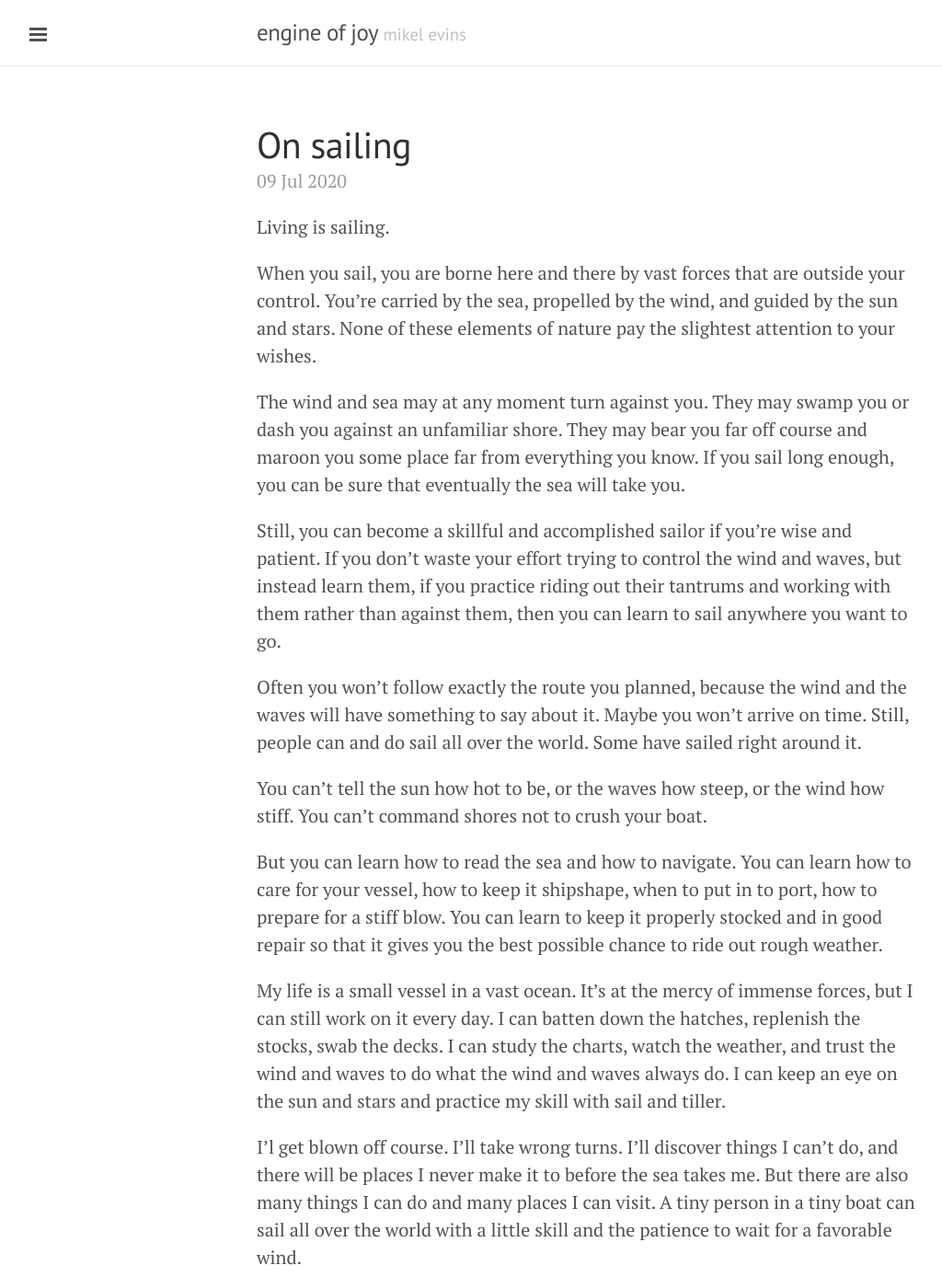
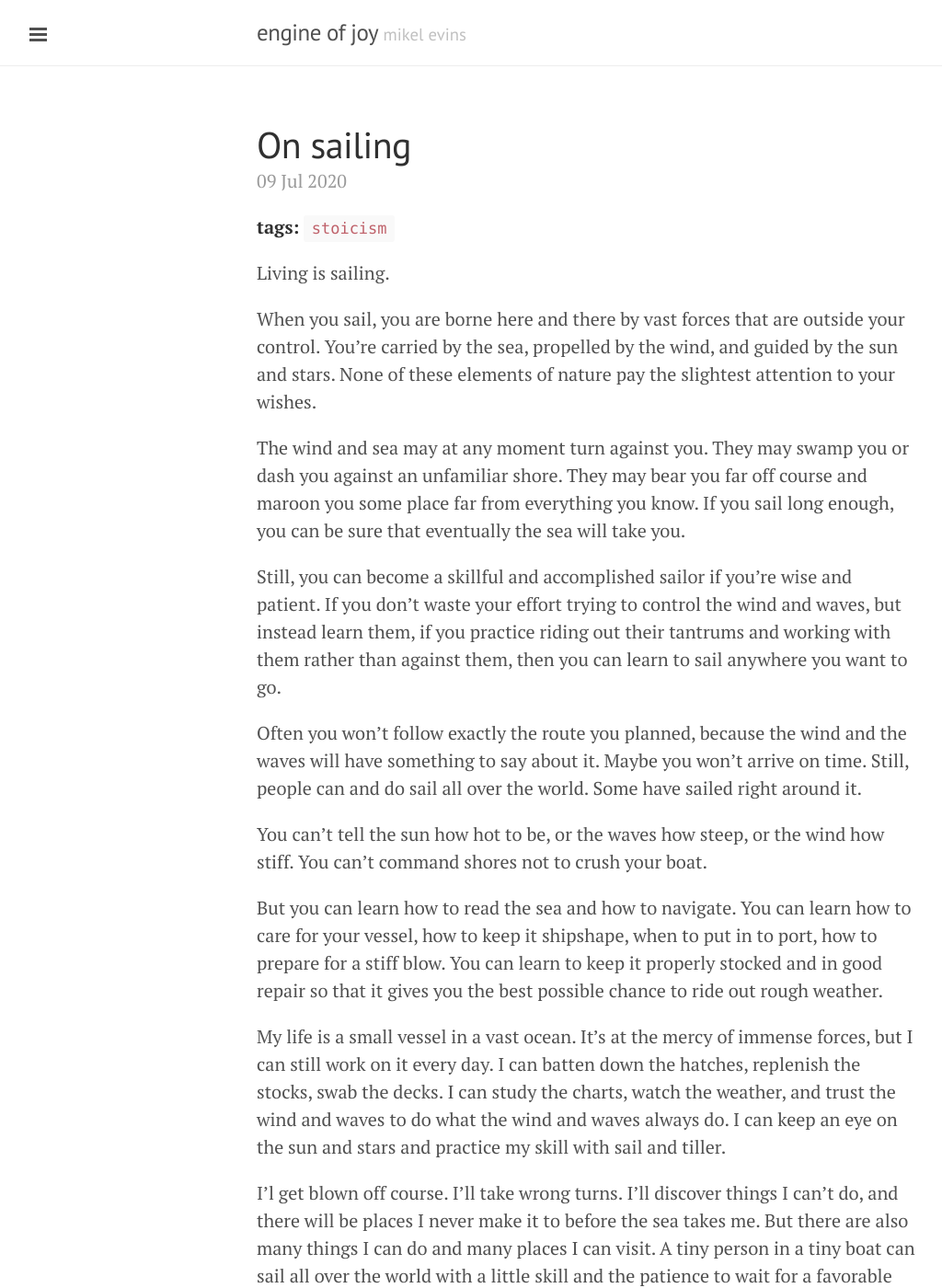
Before and after one commit to mikelevins/mikelevins.github.io, a Jekyll site: the page built from index.html, in a window 1280 px wide and 1400 px high. Shown: the whole window at 92% size, without its empty margins (1-1025 px from the left). Built offline with Jekyll 4.4.1, drawn with Linux system fonts in a browser that asks for light colours; the list of posts is cut into pages by our own code; some of the changed text lies outside the part shown.

Commit message:
tinkering with tags

```diff
--- a/index.html
+++ b/index.html
@@ -13,6 +13,14 @@
         </h1>
 
         <span class="post-date">{{ post.date | date_to_string }}</span>
+        <div class="tags">
+            <p><strong>tags:</strong>
+                {% for tag in post.tags %}
+                {% capture tag_name %}{{ tag }}{% endcapture %}
+                <a href="/tag/{{ tag_name }}"><code class="highligher-rouge"><nobr>{{ tag_name }}</nobr></code>&nbsp;</a>
+                {% endfor %}
+            </p>
+        </div>
 
         {{ post.content }}
     </div>
```
Lines whose indentation alone changed are shown as unchanged.
